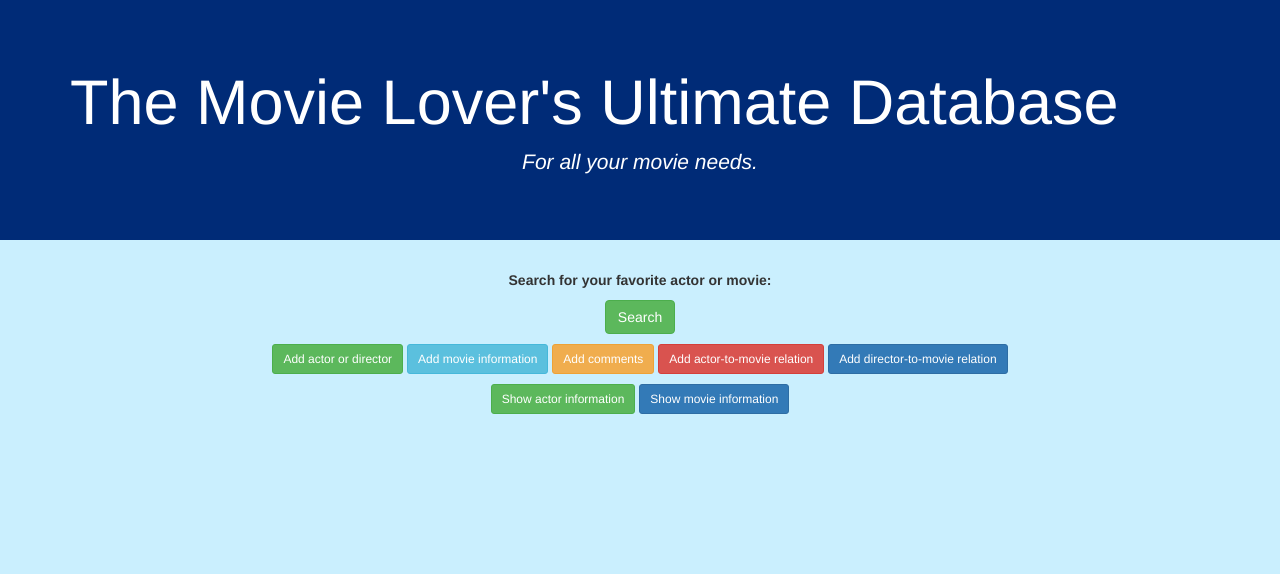
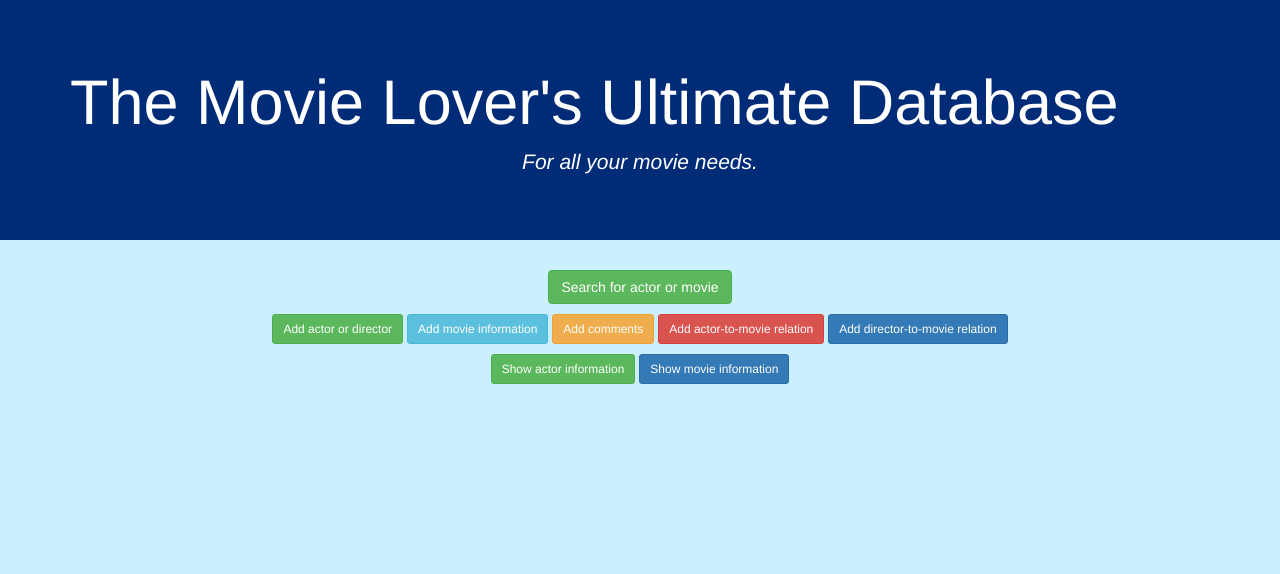
Before and after one commit to Pseudosance/redolent-garbanzo, a PHP site: page / in a window 1280 px wide. Shown: the top 574 px of the page. Run offline with PHP 8.4, Linux system fonts and the light colour scheme.

```diff
--- a/www/index.php
+++ b/www/index.php
@@ -12,14 +12,14 @@
 </div>
 
 <div class="center">
-	<strong><p>Search for your favorite actor or movie: </p></strong>
+<!-- 	<strong><p>Search for your favorite actor or movie: </p></strong> -->
 <!-- 	<form method="GET" action="./search.php">
 		<input type="text" name="query">
 		<input class="btn btn-primary btn-sm" type="submit" value="search">
 	</form> -->
 
 	<p>
-		<a class="btn btn-success btn-md" href="./search.php" role="button">Search</a>
+		<a class="btn btn-success btn-md" href="./search.php" role="button">Search for actor or movie</a>
 	</p>
 
 	 <p>
```
